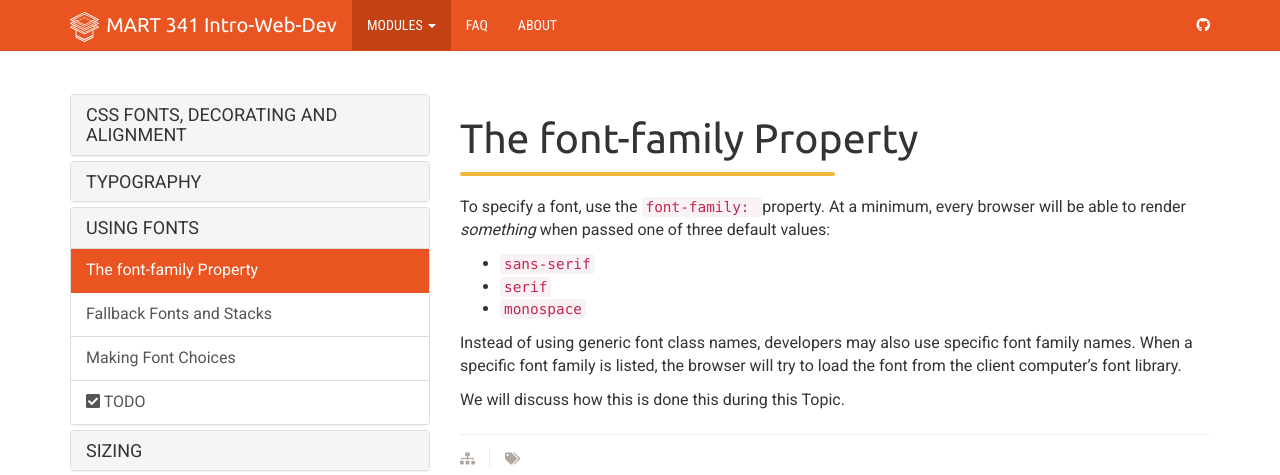
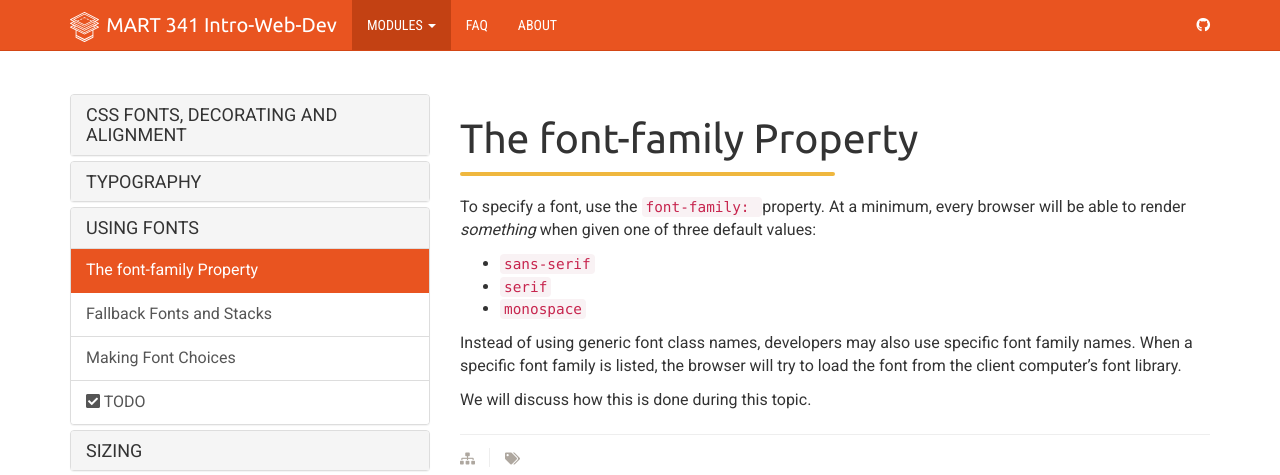
Before and after one commit to Montana-Media-Arts/webDesignFall2024, a Jekyll site: the page built from _docs/topic-10/02-fonts/01-page.md, in a window 1280 px wide. Shown: the top 475 px of the page. Built offline with Jekyll 4.4.1, drawn with Linux system fonts in a browser that asks for light colours; nearby versions of some CDN libraries.

Commit message:
Update 01-page.md

```diff
--- a/_docs/topic-10/02-fonts/01-page.md
+++ b/_docs/topic-10/02-fonts/01-page.md
@@ -6,7 +6,7 @@ permalink: /topic-10/font-family/
 
 <div class="divider-heading"></div>
 
-To specify a font, use the `font-family: ` property. At a minimum, every browser will be able to render _something_ when passed one of three default values:
+To specify a font, use the `font-family: ` property. At a minimum, every browser will be able to render _something_ when given one of three default values:
 
 - `sans-serif`
 - `serif`
@@ -18,4 +18,4 @@ To specify a font, use the `font-family: ` property. At a minimum, every browser
 
 Instead of using generic font class names, developers may also use specific font family names. When a specific font family is listed, the browser will try to load the font from the client computer's font library.
 
-We will discuss how this is done this during this Topic.
+We will discuss how this is done during this topic.
```
